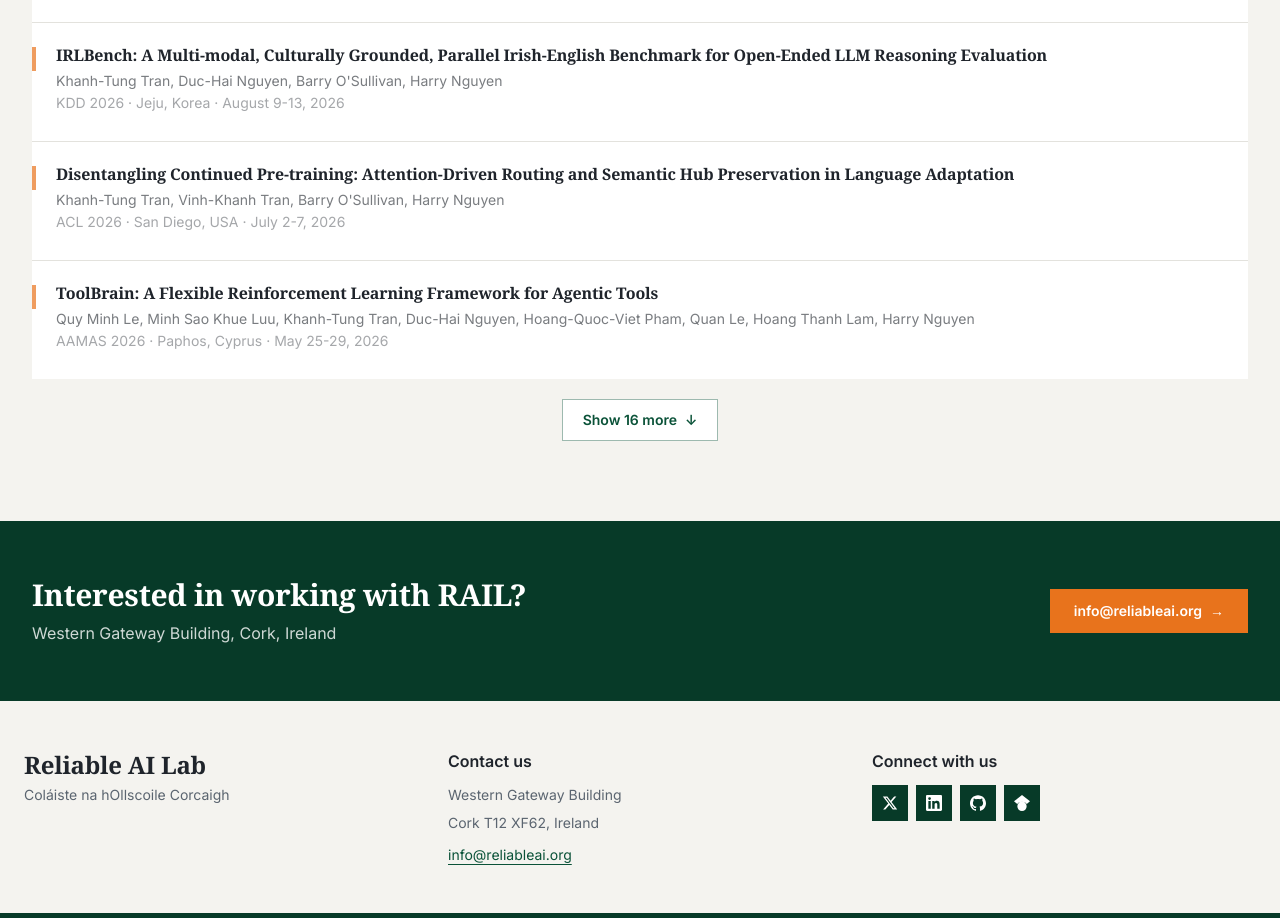
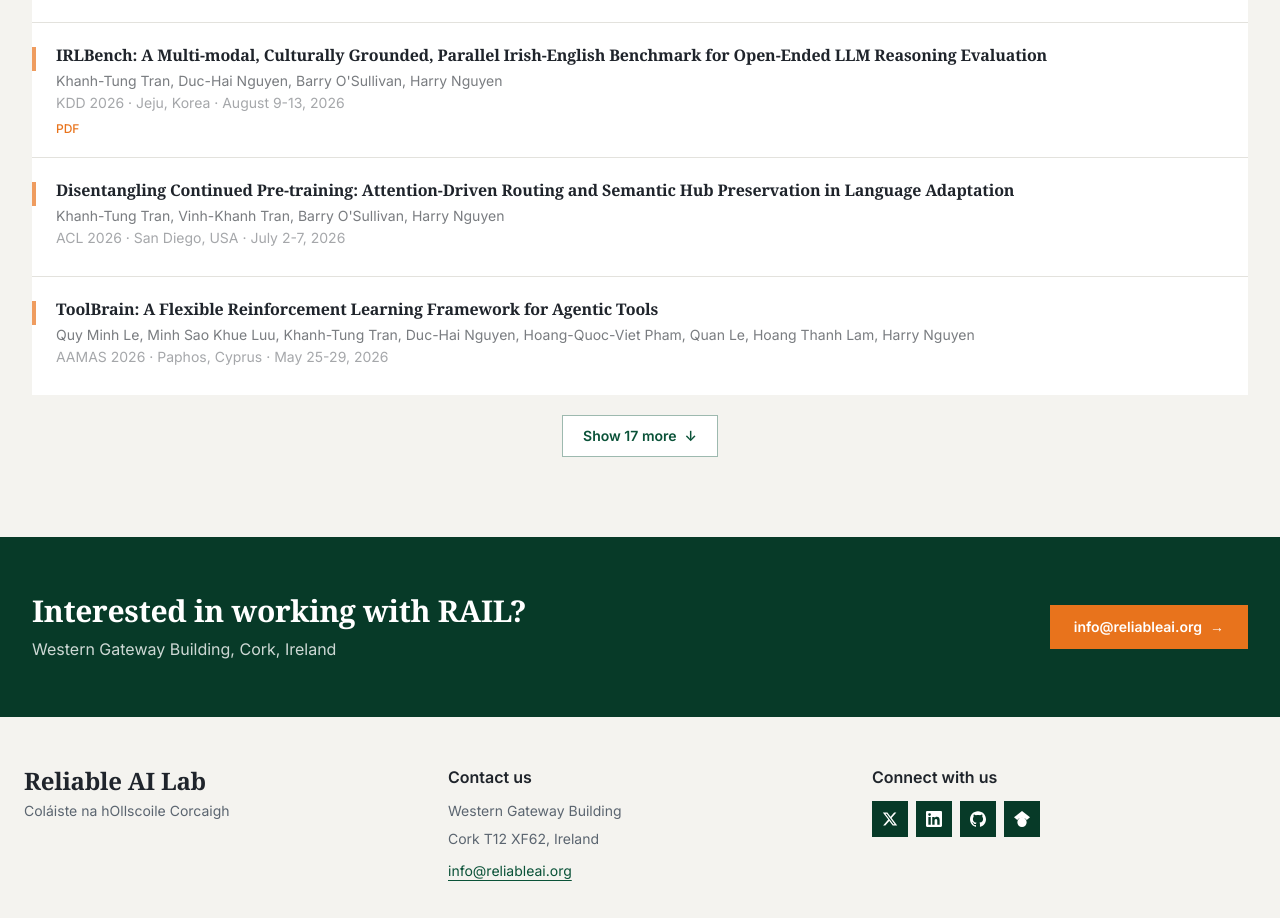
Before and after one commit to ReML-AI/RAIL-website, a Next.js app: page / in a window 1280 px wide. Shown: the part 6320-7238 px from the top of the page. Built offline with nearby package versions, Linux system fonts and the light colour scheme.

Commit message:
Add PDF links to publications and include Multi-Agent Collaboration survey

```diff
--- a/src/data/publications.ts
+++ b/src/data/publications.ts
@@ -15,7 +15,7 @@ export const publications: Publication[] = [
     venue: "AAAI 2026 · Singapore · January 20-27, 2026",
     location: "Singapore",
     doi_url: null,
-    pdf_url: null,
+    pdf_url: "https://ojs.aaai.org/index.php/AAAI/article/view/40613/44574",
     bibtex: null,
     abstract: null,
     created_at: "2026-01-20T00:00:00.000Z",
@@ -31,7 +31,7 @@ export const publications: Publication[] = [
     venue: "KDD 2026 · Jeju, Korea · August 9-13, 2026",
     location: "Jeju, Korea",
     doi_url: null,
-    pdf_url: null,
+    pdf_url: "https://dl.acm.org/doi/epdf/10.1145/3770854.3785693",
     bibtex: null,
     abstract: null,
     created_at: "2026-08-09T00:00:00.000Z",
@@ -61,7 +61,7 @@ export const publications: Publication[] = [
     venue: "EACL 2026 · Rabat, Morocco · March 24-29, 2026",
     location: "Rabat, Morocco",
     doi_url: null,
-    pdf_url: null,
+    pdf_url: "https://aclanthology.org/2026.eacl-long.224.pdf",
     bibtex: null,
     abstract: null,
     created_at: "2026-03-24T00:00:00.000Z",
@@ -109,7 +109,7 @@ export const publications: Publication[] = [
     venue: "LREC-COLING 2026 · Palma de Mallorca, Spain · May 11-16, 2026",
     location: "Palma de Mallorca, Spain",
     doi_url: null,
-    pdf_url: null,
+    pdf_url: "http://www.lrec-conf.org/proceedings/lrec2026/pdf/2026.lrec2026-1.371.pdf",
     bibtex: null,
     abstract: null,
     created_at: "2026-05-11T00:00:00.000Z",
@@ -125,7 +125,7 @@ export const publications: Publication[] = [
     venue: "LREC-COLING 2026 · Palma de Mallorca, Spain · May 11-16, 2026",
     location: "Palma de Mallorca, Spain",
     doi_url: null,
-    pdf_url: null,
+    pdf_url: "http://www.lrec-conf.org/proceedings/lrec2026/pdf/2026.lrec2026-1.359.pdf",
     bibtex: null,
     abstract: null,
     created_at: "2026-05-11T00:00:00.000Z",
@@ -141,7 +141,7 @@ export const publications: Publication[] = [
     venue: "LREC-COLING 2026 · Palma de Mallorca, Spain · May 11-16, 2026",
     location: "Palma de Mallorca, Spain",
     doi_url: null,
-    pdf_url: null,
+    pdf_url: "http://www.lrec-conf.org/proceedings/lrec2026/pdf/2026.lrec2026-1.422.pdf",
     bibtex: null,
     abstract: null,
     created_at: "2026-05-11T00:00:00.000Z",
@@ -171,7 +171,7 @@ export const publications: Publication[] = [
     venue: "EAAI / AAAI 2026 · Singapore · January 20-27, 2026",
     location: "Singapore",
     doi_url: null,
-    pdf_url: null,
+    pdf_url: "https://ojs.aaai.org/index.php/AAAI/article/view/41500/45461",
     bibtex: null,
     abstract: null,
     created_at: "2026-01-20T00:00:00.000Z",
@@ -187,13 +187,29 @@ export const publications: Publication[] = [
     venue: "LAK 2026 · Bergen, Norway · April 27 - May 1, 2026",
     location: "Bergen, Norway",
     doi_url: null,
-    pdf_url: null,
+    pdf_url: "https://dl.acm.org/doi/epdf/10.1145/3785022.3785129",
     bibtex: null,
     abstract: null,
     created_at: "2026-04-27T00:00:00.000Z",
   },
 
   // === 2025 ===
+  {
+    id: "arxiv-2025-multi-agent-collab-survey",
+    category: "Journal",
+    title:
+      "Multi-Agent Collaboration Mechanisms: A Survey of LLMs",
+    authors:
+      "Khanh-Tung Tran, Dung Dao, Minh-Duong Nguyen, Quoc-Viet Pham, Barry O'Sullivan, Harry Nguyen",
+    year: 2025,
+    venue: "arXiv preprint · 2025",
+    location: null,
+    doi_url: null,
+    pdf_url: "https://cora.ucc.ie/server/api/core/bitstreams/e0305ac0-e1df-45b1-98c5-09510a44b4bd/content",
+    bibtex: null,
+    abstract: null,
+    created_at: "2025-01-10T00:00:00.000Z",
+  },
   {
     id: "neurips-2025-pareto-rl-admet",
     category: "Workshops",
@@ -205,7 +221,7 @@ export const publications: Publication[] = [
       "NeurIPS 2025 (AI for Science Workshop) · San Diego, USA · December 2-7, 2025",
     location: "San Diego, USA",
     doi_url: null,
-    pdf_url: null,
+    pdf_url: "https://openreview.net/pdf?id=naWLNIblGq",
     bibtex: null,
     abstract: null,
     created_at: "2025-12-02T00:00:00.000Z",
@@ -221,7 +237,7 @@ export const publications: Publication[] = [
       "NeurIPS 2025 (Workshop on Bridging Language, Agent, and World Models for Reasoning and Planning) · San Diego, USA · December 2-7, 2025",
     location: "San Diego, USA",
     doi_url: null,
-    pdf_url: null,
+    pdf_url: "https://openreview.net/pdf/066e3d13cbc5a82a8c97b1861bb97c4b3cbbb053.pdf",
     bibtex: null,
     abstract: null,
     created_at: "2025-12-02T00:00:00.000Z",
@@ -237,7 +253,7 @@ export const publications: Publication[] = [
       "ICCV 2025 (SEA Workshop on Sustainability with Earth Observation and AI) · Honolulu, USA · October 19-23, 2025",
     location: "Honolulu, USA",
     doi_url: null,
-    pdf_url: null,
+    pdf_url: "https://openaccess.thecvf.com/content/ICCV2025W/SEA/papers/Chai_IRLTrees3D_A_3D_Reconstruction_Dataset_of_Trees_ICCVW_2025_paper.pdf",
     bibtex: null,
     abstract: null,
     created_at: "2025-10-19T00:00:00.000Z",
@@ -253,7 +269,7 @@ export const publications: Publication[] = [
     venue: "EMNLP 2025 · Suzhou, China · November 5-9, 2025",
     location: "Suzhou, China",
     doi_url: null,
-    pdf_url: null,
+    pdf_url: "https://aclanthology.org/2025.findings-emnlp.652.pdf",
     bibtex: null,
     abstract: null,
     created_at: "2025-11-05T00:00:00.000Z",
@@ -268,7 +284,7 @@ export const publications: Publication[] = [
     venue: "IEEE GLOBECOM 2025 · Taipei, Taiwan · December 8-12, 2025",
     location: "Taipei, Taiwan",
     doi_url: null,
-    pdf_url: null,
+    pdf_url: "https://ieeexplore.ieee.org/stamp/stamp.jsp?tp=&arnumber=11432798",
     bibtex: null,
     abstract: null,
     created_at: "2025-12-08T00:00:00.000Z",
@@ -285,7 +301,7 @@ export const publications: Publication[] = [
       "ACM Multimedia 2025 (AIQAM'25 Workshop) · Dublin, Ireland · October 27-31, 2025",
     location: "Dublin, Ireland",
     doi_url: null,
-    pdf_url: null,
+    pdf_url: "https://dl.acm.org/doi/epdf/10.1145/3746027.3762103",
     bibtex: null,
     abstract: null,
     created_at: "2025-10-27T00:00:00.000Z",
@@ -301,7 +317,7 @@ export const publications: Publication[] = [
     venue: "Neural Computing and Applications · 2024",
     location: null,
     doi_url: null,
-    pdf_url: null,
+    pdf_url: "https://link.springer.com/content/pdf/10.1007/s00521-023-09361-8.pdf",
     bibtex: null,
     abstract: null,
     created_at: "2024-06-01T00:00:00.000Z",
@@ -317,7 +333,7 @@ export const publications: Publication[] = [
     venue: "AI Open · 2024 · vol. 5, pp. 115-125",
     location: null,
     doi_url: null,
-    pdf_url: null,
+    pdf_url: "https://www.sciencedirect.com/science/article/pii/S2666651024000147",
     bibtex: null,
     abstract: null,
     created_at: "2024-01-01T00:00:00.000Z",
@@ -331,7 +347,7 @@ export const publications: Publication[] = [
     venue: "ECAI 2024 · Santiago de Compostela, Spain · October 19-24, 2024",
     location: "Santiago de Compostela, Spain",
     doi_url: null,
-    pdf_url: null,
+    pdf_url: "https://ebooks.iospress.nl/pdf/doi/10.3233/FAIA241040",
     bibtex: null,
     abstract: null,
     created_at: "2024-10-19T00:00:00.000Z",
```
